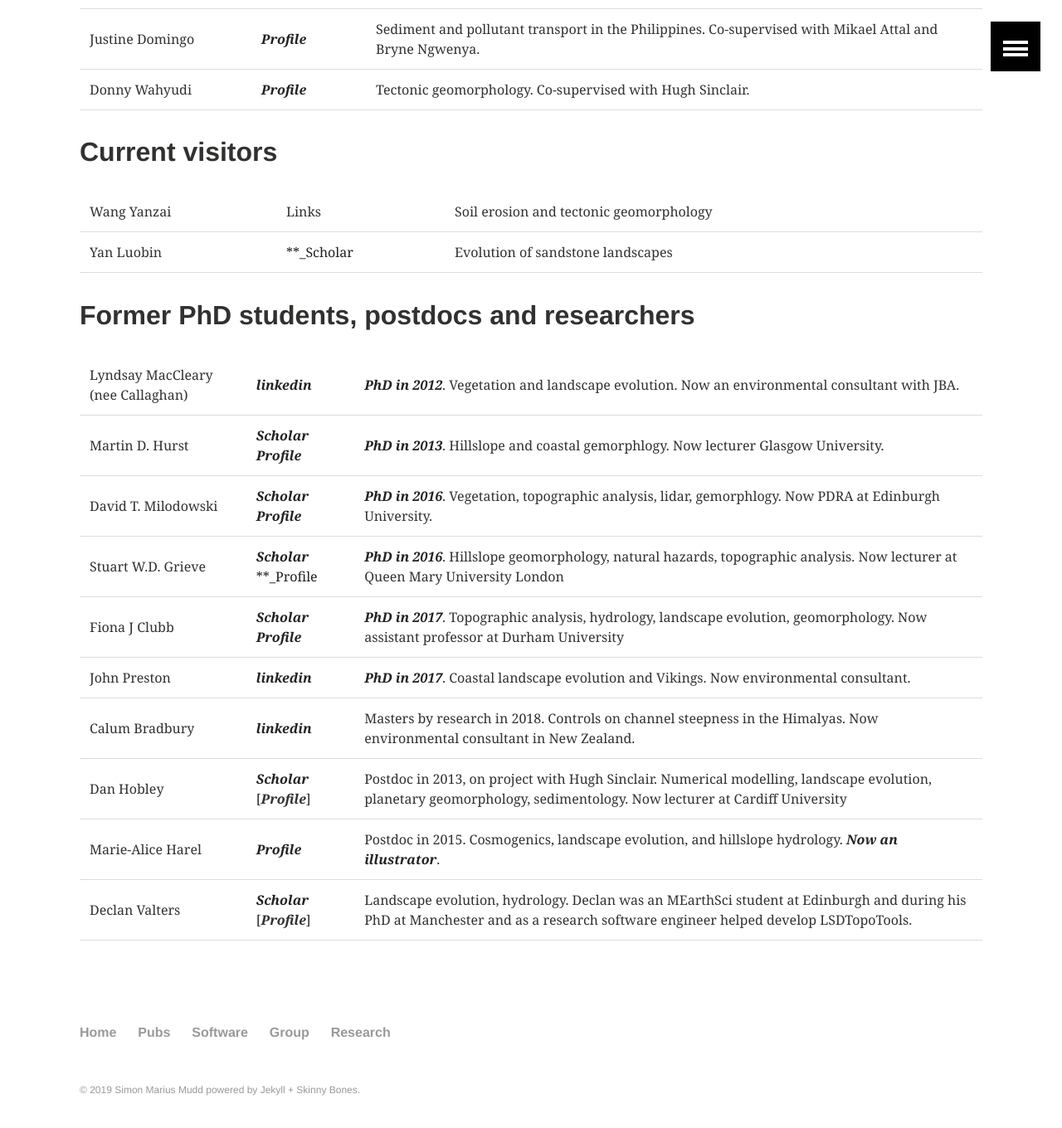
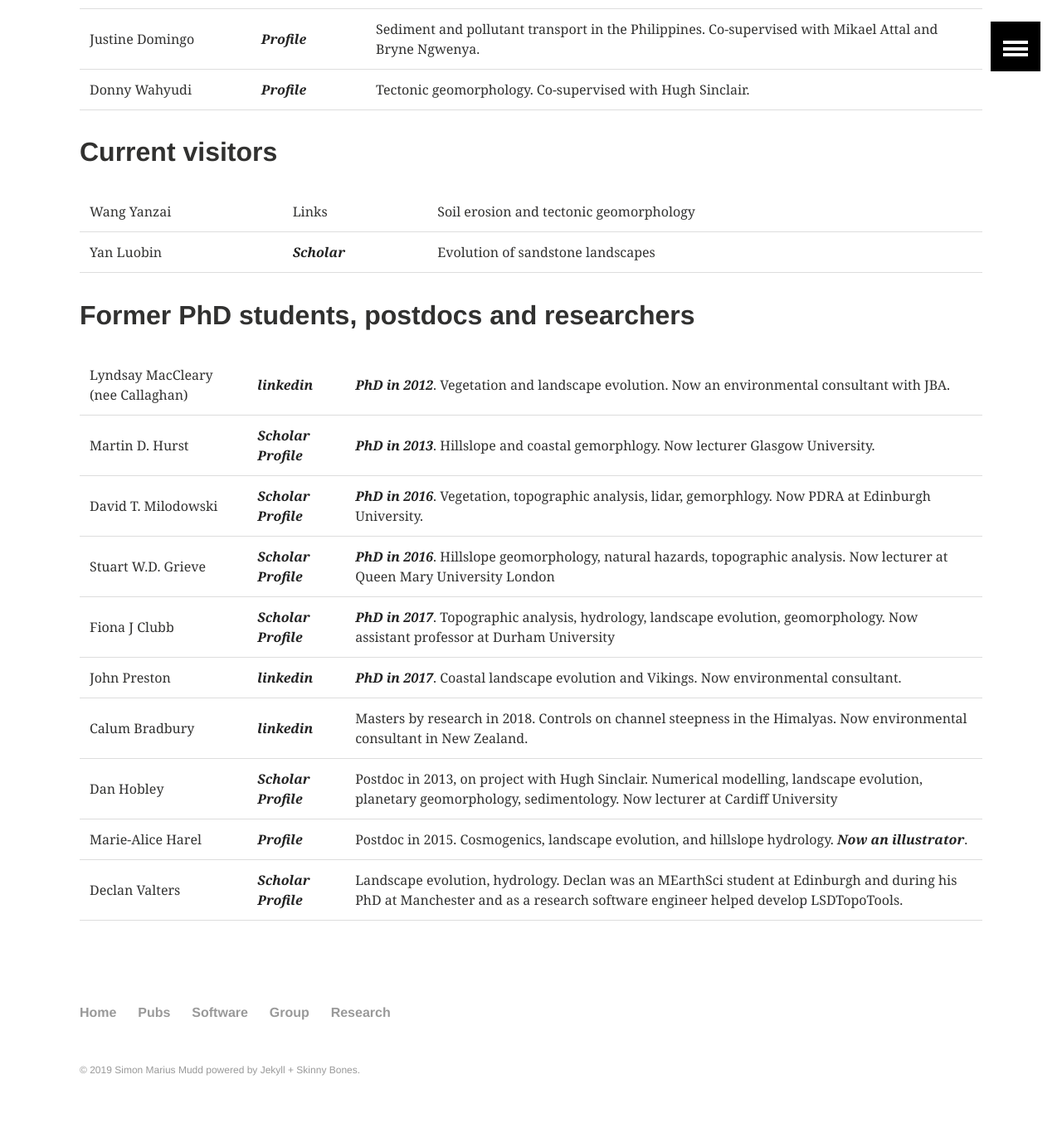
Before and after one commit to simon-m-mudd/simon-m-mudd.github.io, a Jekyll site: the page built from group/index.md, in a window 1280 px wide and 1400 px high, scrolled down 1342 px. Shown: the top 1360 px of the window at 83% size. Built offline with Jekyll 4.4.1, drawn with Linux system fonts in a browser that asks for light colours; part of the change alters nothing that is shown.

Commit message:
Fixing a few issues

```diff
--- a/group/index.md
+++ b/group/index.md
@@ -28,7 +28,7 @@ Donny Wahyudi | [**_Profile_**](https://www.ed.ac.uk/geosciences/people/person.h
 ## Current visitors
 
 Wang Yanzai | Links | Soil erosion and tectonic geomorphology
-Yan Luobin | [**_Scholar](https://scholar.google.com/citations?user=_ASOJmAAAAAJ&hl=en&oi=ao) | Evolution of sandstone landscapes
+Yan Luobin | [**_Scholar_**](https://scholar.google.com/citations?user=_ASOJmAAAAAJ&hl=en&oi=ao) | Evolution of sandstone landscapes
 
 
 ## Former PhD students, postdocs and researchers
@@ -36,10 +36,10 @@ Yan Luobin | [**_Scholar](https://scholar.google.com/citations?user=_ASOJmAAAAAJ
 Lyndsay MacCleary (nee Callaghan) | [**_linkedin_**](https://www.linkedin.com/in/lynsey-macleary-a0b3633b/?originalSubdomain=uk ) | [**_PhD in 2012_**](https://era.ed.ac.uk/handle/1842/6213). Vegetation and landscape evolution. Now an environmental consultant with JBA.
 Martin D. Hurst | [**_Scholar_**](https://scholar.google.com/citations?user=9--6x5sAAAAJ&hl=en) [**_Profile_**](https://www.gla.ac.uk/schools/ges/staff/martinhurst/) | [**_PhD in 2013_**](https://era.ed.ac.uk/handle/1842/12228). Hillslope and coastal gemorphlogy. Now lecturer Glasgow University.
 David T. Milodowski | [**_Scholar_**](https://scholar.google.com/citations?user=ay1R3UgAAAAJ&hl=en) [**_Profile_**](https://www.research.ed.ac.uk/portal/en/persons/david-milodowski(0130326f-fa97-48ed-843b-7bcc72e89065).html) | [**_PhD in 2016_**](https://era.ed.ac.uk/handle/1842/20438). Vegetation, topographic analysis, lidar, gemorphlogy. Now PDRA at Edinburgh University.
-Stuart W.D. Grieve | [**_Scholar_**](https://scholar.google.com/citations?user=LnCvUwwAAAAJ&hl=en) [**_Profile](https://swdg.io/) | [**_PhD in 2016_**](https://era.ed.ac.uk/handle/1842/25398). Hillslope geomorphology, natural hazards, topographic analysis. Now lecturer at Queen Mary University London
+Stuart W.D. Grieve | [**_Scholar_**](https://scholar.google.com/citations?user=LnCvUwwAAAAJ&hl=en) [**_Profile_**](https://swdg.io/) | [**_PhD in 2016_**](https://era.ed.ac.uk/handle/1842/25398). Hillslope geomorphology, natural hazards, topographic analysis. Now lecturer at Queen Mary University London
 Fiona J Clubb | [**_Scholar_**](https://scholar.google.com/citations?user=LnCvUwwAAAAJ&hl=en) [**_Profile_**](https://fclubb.github.io/) | [**_PhD in 2017_**](https://era.ed.ac.uk/handle/1842/28817). Topographic analysis, hydrology, landscape evolution, geomorphology. Now assistant professor at Durham University
 John Preston | [**_linkedin_**](https://www.linkedin.com/in/john-preston-61b76a22/?originalSubdomain=uk) | [**_PhD in 2017_**](https://era.ed.ac.uk/handle/1842/31430). Coastal landscape evolution and Vikings. Now environmental consultant.
 Calum Bradbury | [**_linkedin_**](https://www.linkedin.com/in/calum-bradbury-gis/?originalSubdomain=nz) | Masters by research in 2018. Controls on channel steepness in the Himalyas. Now environmental consultant in New Zealand.
-Dan Hobley | [**_Scholar_**](https://scholar.google.com/citations?user=kJ13b-kAAAAJ&hl=en) [**_Profile_**] | Postdoc in 2013, on project with Hugh Sinclair. Numerical modelling, landscape evolution, planetary geomorphology, sedimentology. Now lecturer at Cardiff University
+Dan Hobley | [**_Scholar_**](https://scholar.google.com/citations?user=kJ13b-kAAAAJ&hl=en) [**_Profile_**](https://www.cardiff.ac.uk/people/view/481890-) | Postdoc in 2013, on project with Hugh Sinclair. Numerical modelling, landscape evolution, planetary geomorphology, sedimentology. Now lecturer at Cardiff University
 Marie-Alice Harel | [**_Profile_**](http://www.maharel.com/) | Postdoc in 2015. Cosmogenics, landscape evolution, and hillslope hydrology. [**_Now an illustrator_**](https://www.etsy.com/uk/shop/maharelillo).
-Declan Valters | [**_Scholar_**](https://scholar.google.com/citations?user=0OIHQmIAAAAJ&hl=en) [**_Profile_**] | Landscape evolution, hydrology. Declan was an MEarthSci student at Edinburgh and during his PhD at Manchester and as a research software engineer helped develop LSDTopoTools.
+Declan Valters | [**_Scholar_**](https://scholar.google.com/citations?user=0OIHQmIAAAAJ&hl=en) [**_Profile_**](https://www.bgs.ac.uk/staff/profiles/52311.html) | Landscape evolution, hydrology. Declan was an MEarthSci student at Edinburgh and during his PhD at Manchester and as a research software engineer helped develop LSDTopoTools.
```
